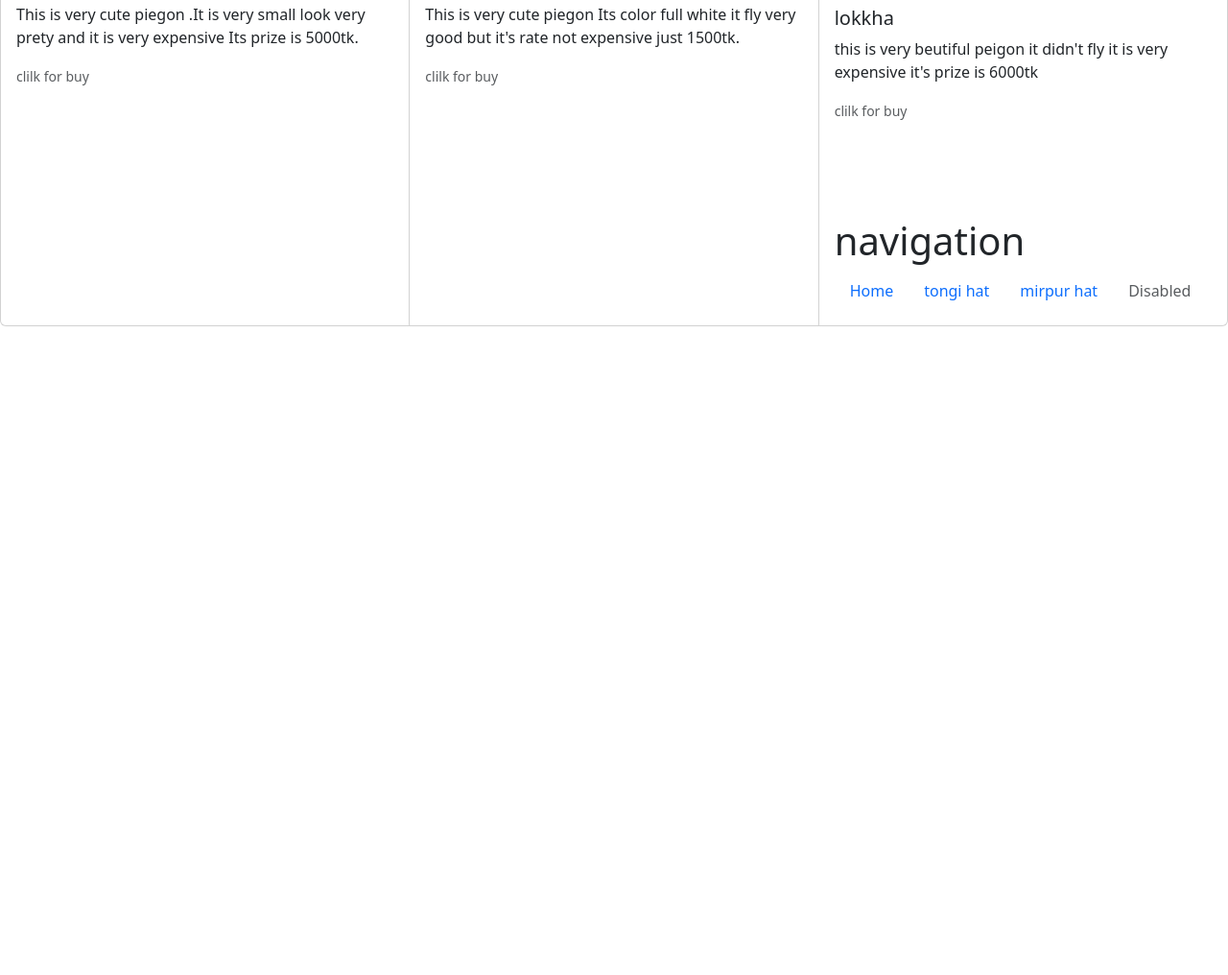
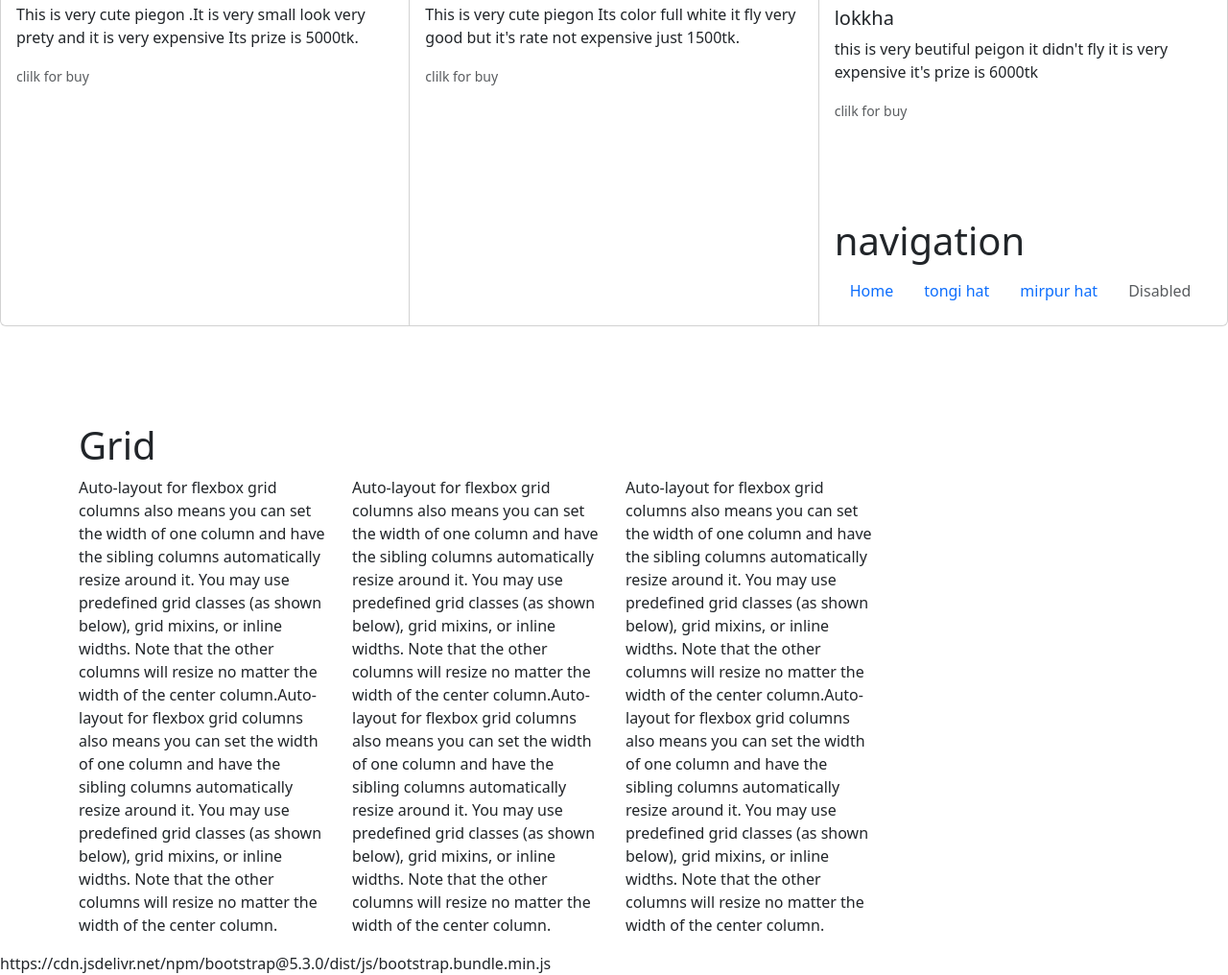
Before and after one commit to emongit1/bootstrap--practice, a plain HTML site: page index.html in a window 1280 px wide. Shown: the part 2601-3617 px from the top of the page at 96% size. Before the commit the page ends 2941 px from the top, so only its background shows below. Drawn offline with nearby package versions, Linux system fonts and the light colour scheme.

Commit message:
bootstrap

```diff
--- a/index.html
+++ b/index.html
@@ -108,7 +108,31 @@
       </div>
     </div>
   </div>
+  <div class="container">
+<h1> Grid</h1>
+<div class="row">
+  <div class="col-12 col-sm-12 col-md-6 col-lg-4 col-xl-3">
+      <p>Auto-layout for flexbox grid columns also means you can set the width of one column and have the sibling columns automatically resize around it. You may use predefined grid classes (as shown below), grid mixins, or inline widths. Note that the other columns will resize no matter the width of the center column.Auto-layout for flexbox grid columns also means you can set the width of one column and have the sibling columns automatically resize around it. You may use predefined grid classes (as shown below), grid mixins, or inline widths. Note that the other columns will resize no matter the width of the center column.</p>
+
+  </div>
+  <div class="col-12 col-sm-12 col-md-6 col-lg-4 col-xl-3">
+      <p>Auto-layout for flexbox grid columns also means you can set the width of one column and have the sibling columns automatically resize around it. You may use predefined grid classes (as shown below), grid mixins, or inline widths. Note that the other columns will resize no matter the width of the center column.Auto-layout for flexbox grid columns also means you can set the width of one column and have the sibling columns automatically resize around it. You may use predefined grid classes (as shown below), grid mixins, or inline widths. Note that the other columns will resize no matter the width of the center column.</p>
 
 
+  </div>
+  <div class="col-12 col-sm-12 col-md-6 col-lg-4 col-xl-3">
+      <p>Auto-layout for flexbox grid columns also means you can set the width of one column and have the sibling columns automatically resize around it. You may use predefined grid classes (as shown below), grid mixins, or inline widths. Note that the other columns will resize no matter the width of the center column.Auto-layout for flexbox grid columns also means you can set the width of one column and have the sibling columns automatically resize around it. You may use predefined grid classes (as shown below), grid mixins, or inline widths. Note that the other columns will resize no matter the width of the center column.</p>
+
+
+  </div>
+
+</div>
+
+
+  </div>
+
+<script src="https://cdn.jsdelivr.net/npm/@popperjs/core@2.11.8/dist/umd/popper.min.js" integrity="sha384-I7E8VVD/ismYTF4hNIPjVp/Zjvgyol6VFvRkX/vR+Vc4jQkC+hVqc2pM8ODewa9r" crossorigin="anonymous"></script>
+<script src="https://cdn.jsdelivr.net/npm/bootstrap@5.3.0/dist/js/bootstrap.min.js" integrity="sha384-fbbOQedDUMZZ5KreZpsbe1LCZPVmfTnH7ois6mU1QK+m14rQ1l2bGBq41eYeM/fS" crossorigin="anonymous"></script>
+https://cdn.jsdelivr.net/npm/bootstrap@5.3.0/dist/js/bootstrap.bundle.min.js
 </body>
 </html>
```
Also changed, not shown: images/Jhorna sirting.jpg (added), images/chil.jpg (added), images/chuina.jpg (added), images/deshi golla.jpg (added), images/grijel.jpg (added), images/jecovin.jpg (added), images/king.jpg (added), images/maxxi Homa.jpg (added), images/normal giribaz madi.jpg (added), images/sort-face.jpg (added), 4 other files.
